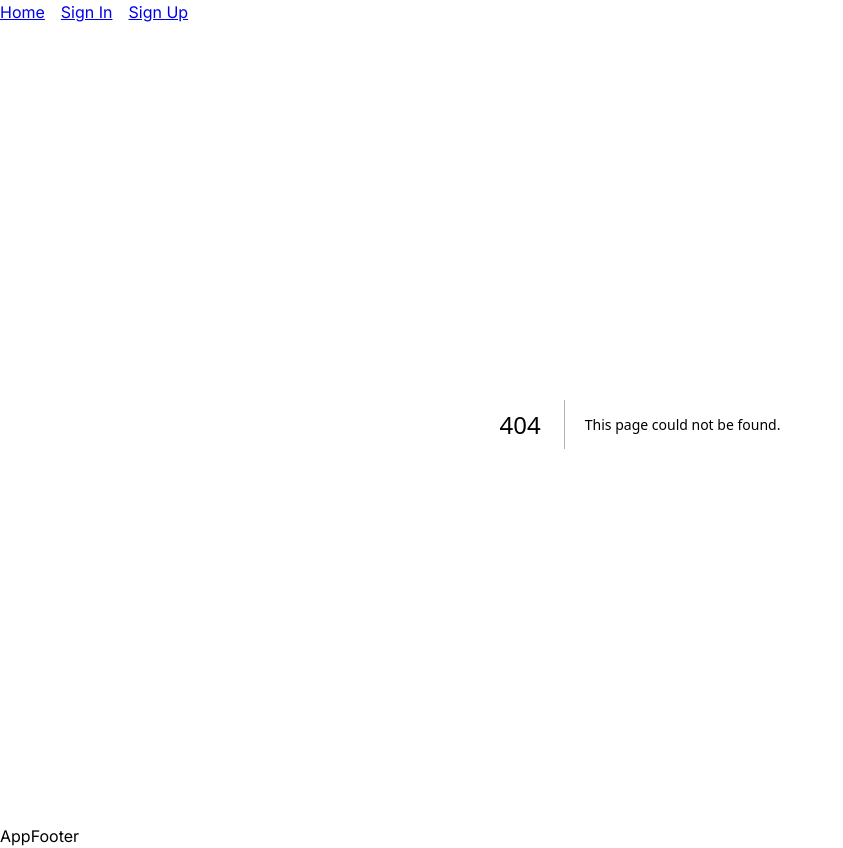
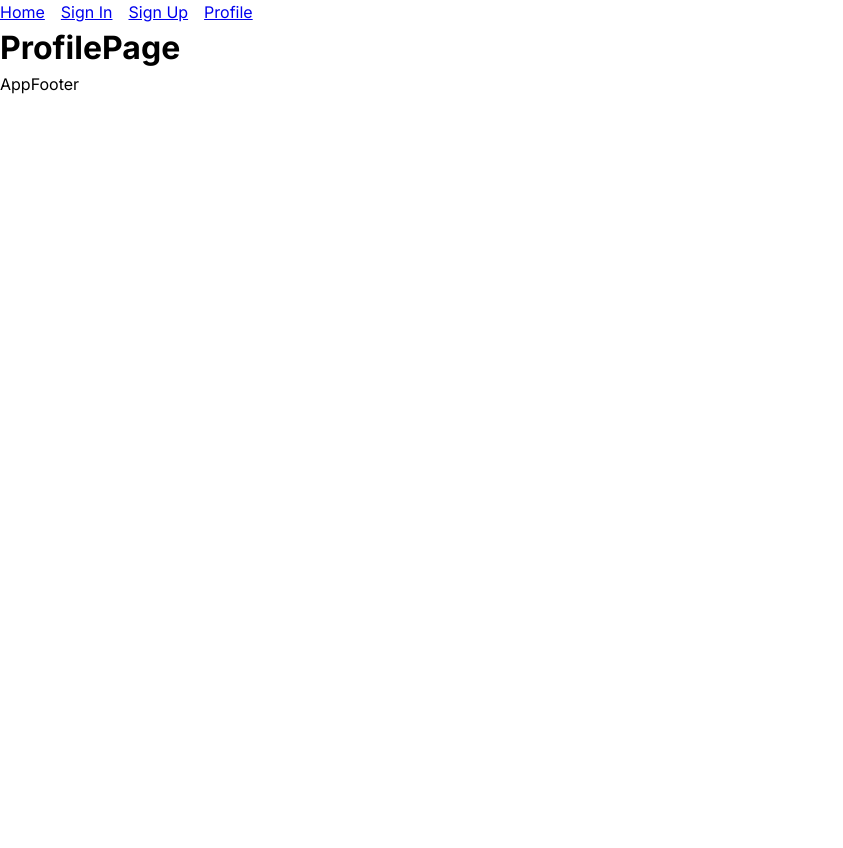
Before and after one commit to andrews1022/demo-nextjs-15-and-express, a Next.js app in the folder frontend/: page /profile in a window 1280 px wide. Before the commit this address had no page. Shown: the whole page, without its empty margins (0-843 px from the left). After the commit the page ends 800 px from the top, so only its background shows below. Built offline with nearby package versions, Linux system fonts and the light colour scheme.

Commit message:
created profile page

```diff
--- /dev/null
+++ b/frontend/src/app/profile/page.tsx
@@ -0,0 +1,11 @@
+const ProfilePage = () => {
+  return (
+    <div>
+      <h1>ProfilePage</h1>
+
+      {/* display basic details of the user here */}
+    </div>
+  );
+};
+
+export default ProfilePage;
--- a/frontend/src/components/AppHeader.tsx
+++ b/frontend/src/components/AppHeader.tsx
@@ -9,12 +9,18 @@ const AppHeader = () => {
             <Link href="/">Home</Link>
           </li>
 
+          {/* when not signed in */}
           <li>
             <Link href="/sign-in">Sign In</Link>
           </li>
 
           <li>
             <Link href="/sign-up">Sign Up</Link>
+          </li>
+
+          {/* when signed in */}
+          <li>
+            <Link href="/profile">Profile</Link>
           </li>
         </ul>
       </nav>
```
